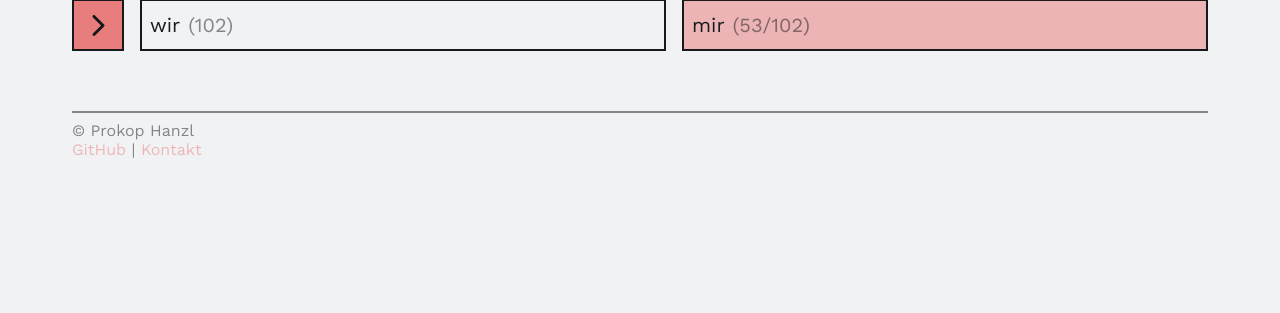
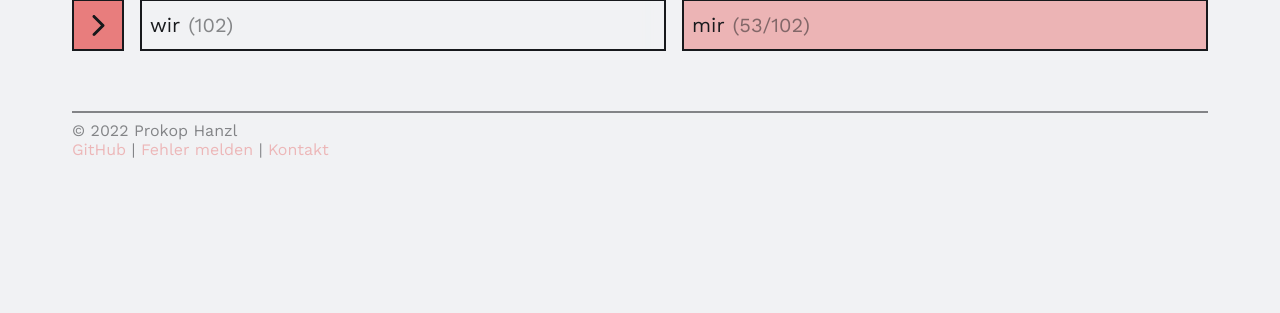
Before and after one commit to prokophanzl/didigen, a PHP site: page / in a window 1280 px wide. Shown: the part 431-744 px from the top of the page. Run offline with PHP 8.4, Linux system fonts and the light colour scheme.

Commit message:
Update footer

```diff
--- a/www/index.php
+++ b/www/index.php
@@ -366,8 +366,10 @@
 	</section>
 	<section class="footer-section">
 		<hr>
-		<span id="copyright">&copy; Prokop Hanzl</span><br>
+		<span id="copyright">&copy; 2022 Prokop Hanzl</span>
+		<br>
 		<a href="https://github.com/prokophanzl" target="_blank">GitHub</a> |
+		<a href="https://github.com/ProkopHanzl/dsw/issues/new/choose">Fehler melden</a> |
 		<a href="mailto:phanzl@dustah.com">Kontakt</a>
 	</section>
 
```
